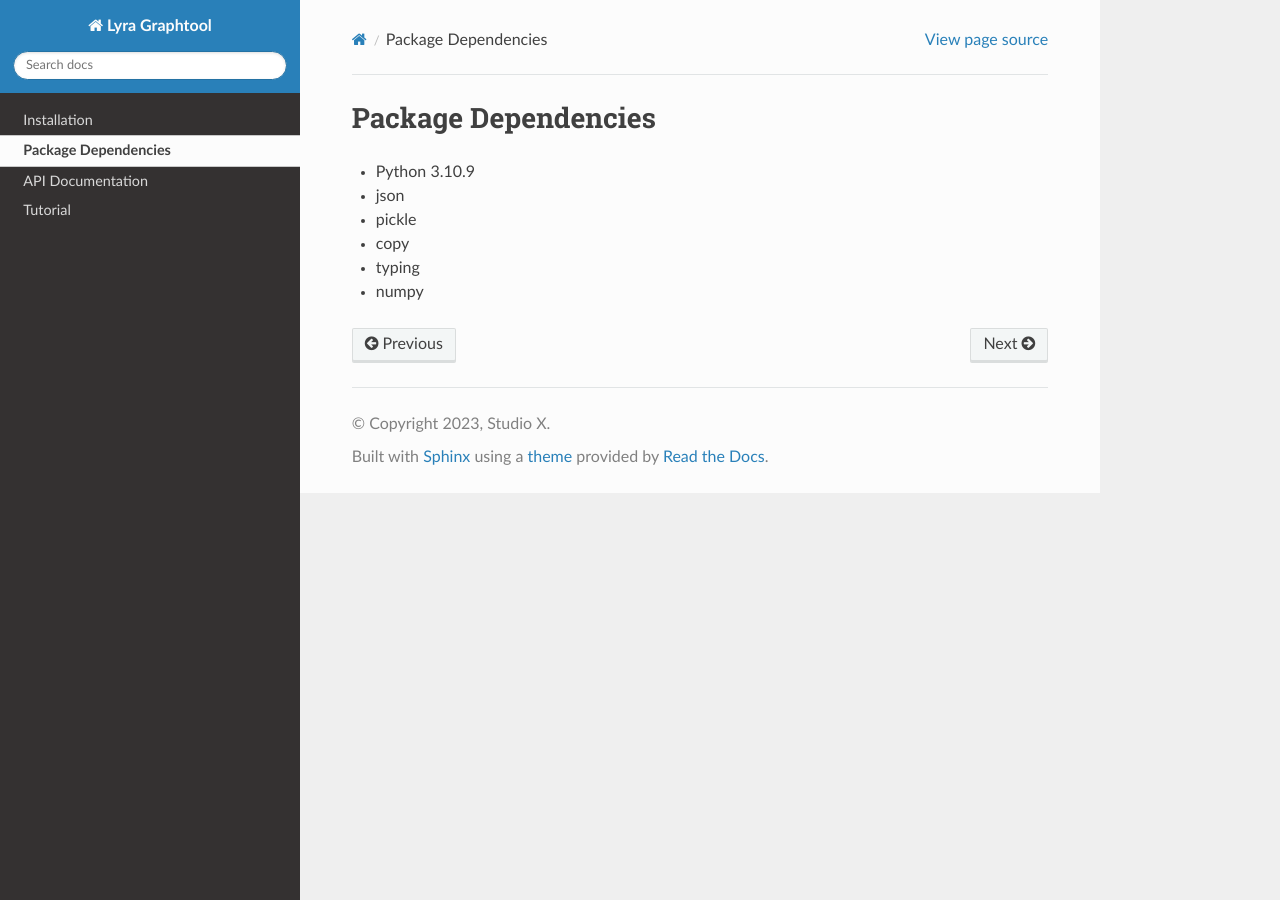
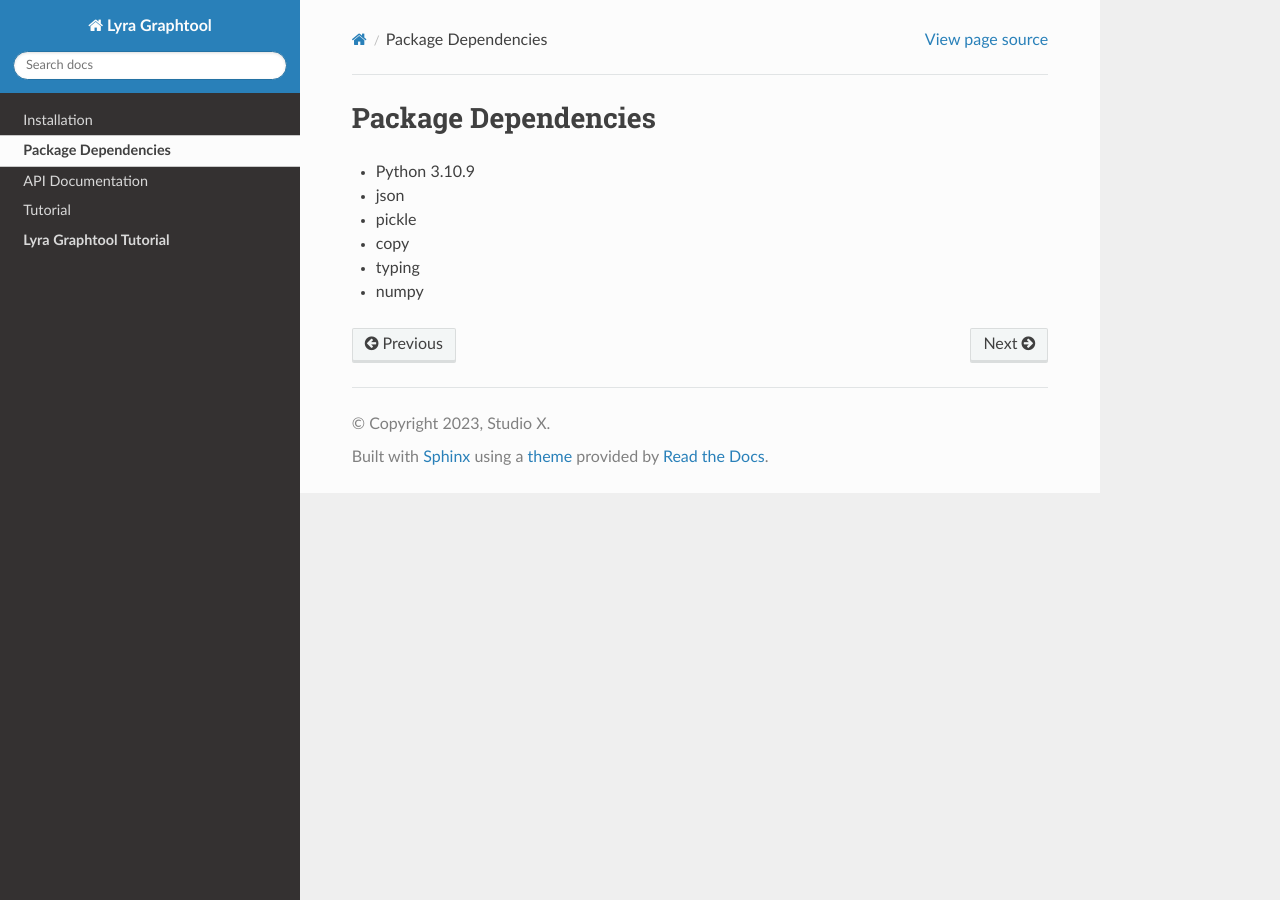
Before and after one commit to thinkonward/lyra_graphtool, a Sphinx documentation site: the page built from docs/depend.rst, in a window 1280 px wide. Built offline with Sphinx 7.4.7 and the Read the Docs theme 2.0.0, drawn with Linux system fonts in a browser that asks for light colours.

Commit message:
testing tutorial link

```diff
--- a/docs/index.rst
+++ b/docs/index.rst
@@ -14,6 +14,11 @@
    modules
    tutorial
 
+.. toctree::
+   :maxdepth: 2
+
+   examples/00_lyra_graphtool_tutorial
+
 Indices and tables
 ==================
 
--- a/docs/tutorial.rst
+++ b/docs/tutorial.rst
@@ -2,6 +2,6 @@
 ========
 
 .. toctree::
-   :maxdepth: 1
+   :maxdepth: 2
 
    examples/00_lyra_graphtool_tutorial
```
